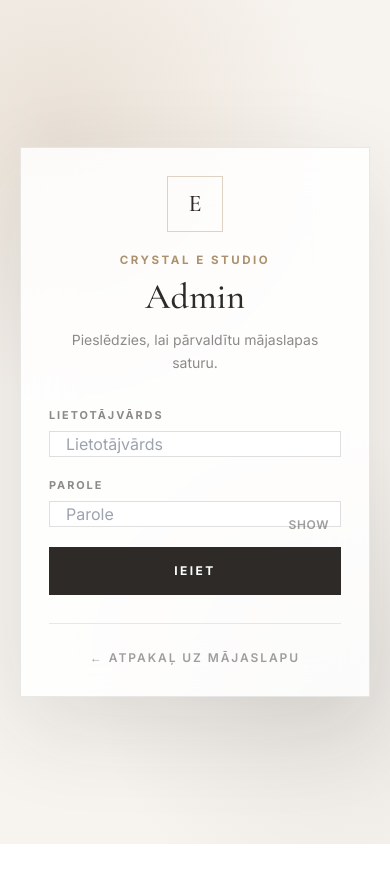
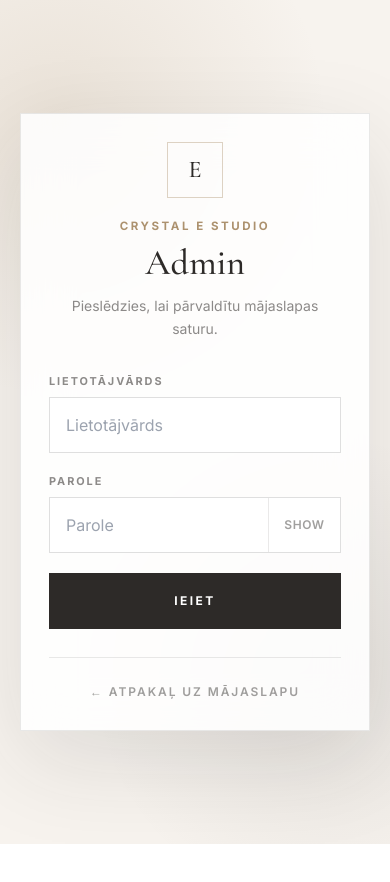
Before and after one commit to SergeyJak/beauty-landing, a Next.js app: page /login in a window 390 px wide. Shown: the top 882 px of the page. Built offline with nearby package versions, Linux system fonts and the light colour scheme; no server answers.

Commit message:
fix: align password visibility control on mobile

```diff
--- a/src/app/login/page.tsx
+++ b/src/app/login/page.tsx
@@ -75,7 +75,7 @@ export default function LoginPage() {
                 autoCapitalize="none"
                 spellCheck={false}
                 required
-                className="h-13 w-full border border-primary/15 bg-white px-4 text-base outline-none transition focus:border-accent"
+                className="h-14 w-full border border-primary/15 bg-white px-4 text-base outline-none transition focus:border-accent"
                 placeholder="Lietotājvārds"
               />
             </label>
@@ -84,20 +84,20 @@ export default function LoginPage() {
               <span className="mb-2 block text-[0.68rem] font-bold uppercase tracking-[0.18em] text-primary/55">
                 Parole
               </span>
-              <div className="relative">
+              <div className="flex h-14 w-full items-stretch border border-primary/15 bg-white transition focus-within:border-accent">
                 <input
                   type={showPassword ? 'text' : 'password'}
                   value={password}
                   onChange={(event) => setPassword(event.target.value)}
                   autoComplete="current-password"
                   required
-                  className="h-13 w-full border border-primary/15 bg-white px-4 pr-16 text-base outline-none transition focus:border-accent"
+                  className="min-w-0 flex-1 border-0 bg-transparent px-4 text-base outline-none"
                   placeholder="Parole"
                 />
                 <button
                   type="button"
                   onClick={() => setShowPassword((value) => !value)}
-                  className="absolute inset-y-0 right-0 flex min-w-14 items-center justify-center px-3 text-xs font-semibold uppercase tracking-wider text-primary/45 hover:text-accent"
+                  className="flex h-full min-w-[4.5rem] items-center justify-center border-l border-primary/10 px-3 text-xs font-semibold uppercase tracking-wider text-primary/45 transition hover:bg-primary/[0.03] hover:text-accent"
                   aria-label={showPassword ? 'Paslēpt paroli' : 'Rādīt paroli'}
                 >
                   {showPassword ? 'Hide' : 'Show'}
@@ -117,7 +117,7 @@ export default function LoginPage() {
             <button
               type="submit"
               disabled={loading}
-              className="premium-sheen flex h-13 w-full items-center justify-center bg-primary px-6 text-xs font-bold uppercase tracking-[0.2em] text-white transition hover:bg-[#6f5948] disabled:cursor-wait disabled:opacity-60"
+              className="premium-sheen flex h-14 w-full items-center justify-center bg-primary px-6 text-xs font-bold uppercase tracking-[0.2em] text-white transition hover:bg-[#6f5948] disabled:cursor-wait disabled:opacity-60"
             >
               {loading ? 'Pieslēdzas…' : 'Ieiet'}
             </button>
```
